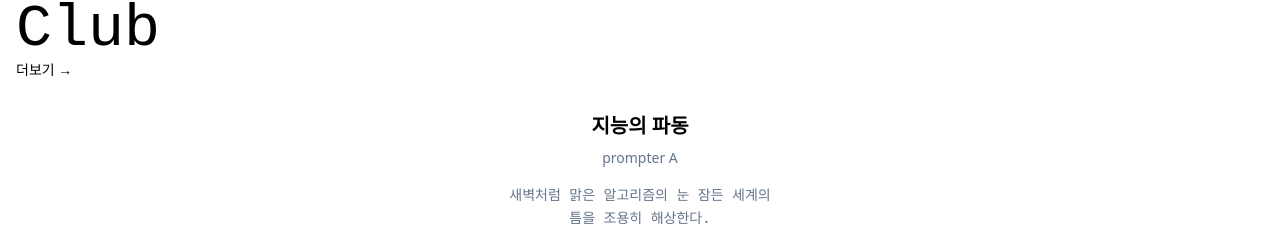
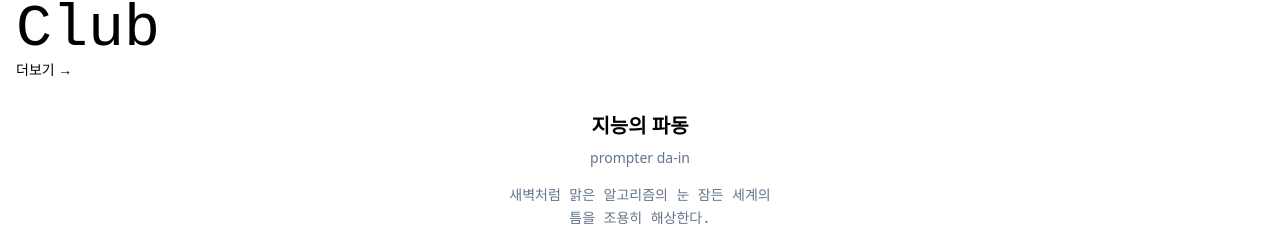
Before and after one commit to early-developer-club/club-house, a Next.js app: page / in a window 1280 px wide. Shown: the part 1617-1855 px from the top of the page. Built offline with nearby package versions, Linux system fonts and the light colour scheme; a web font is replaced by a local one.

Commit message:
fix: Update prompter name for clarity on homepage

```diff
--- a/src/app/page.tsx
+++ b/src/app/page.tsx
@@ -96,7 +96,7 @@ export default function HomePage() {
           </div>
           <div className="flex flex-col items-center">
             <h3 className="text-xl font-bold text-foreground mb-2">지능의 파동</h3>
-            <p className="text-sm text-muted-foreground mb-4">prompter A</p>
+            <p className="text-sm text-muted-foreground mb-4">prompter da-in</p>
                <div className="text-sm text-muted-foreground leading-relaxed text-center max-w-70 break-keep">
                 <motion.div
                   initial={{ opacity: 0 }}
```
